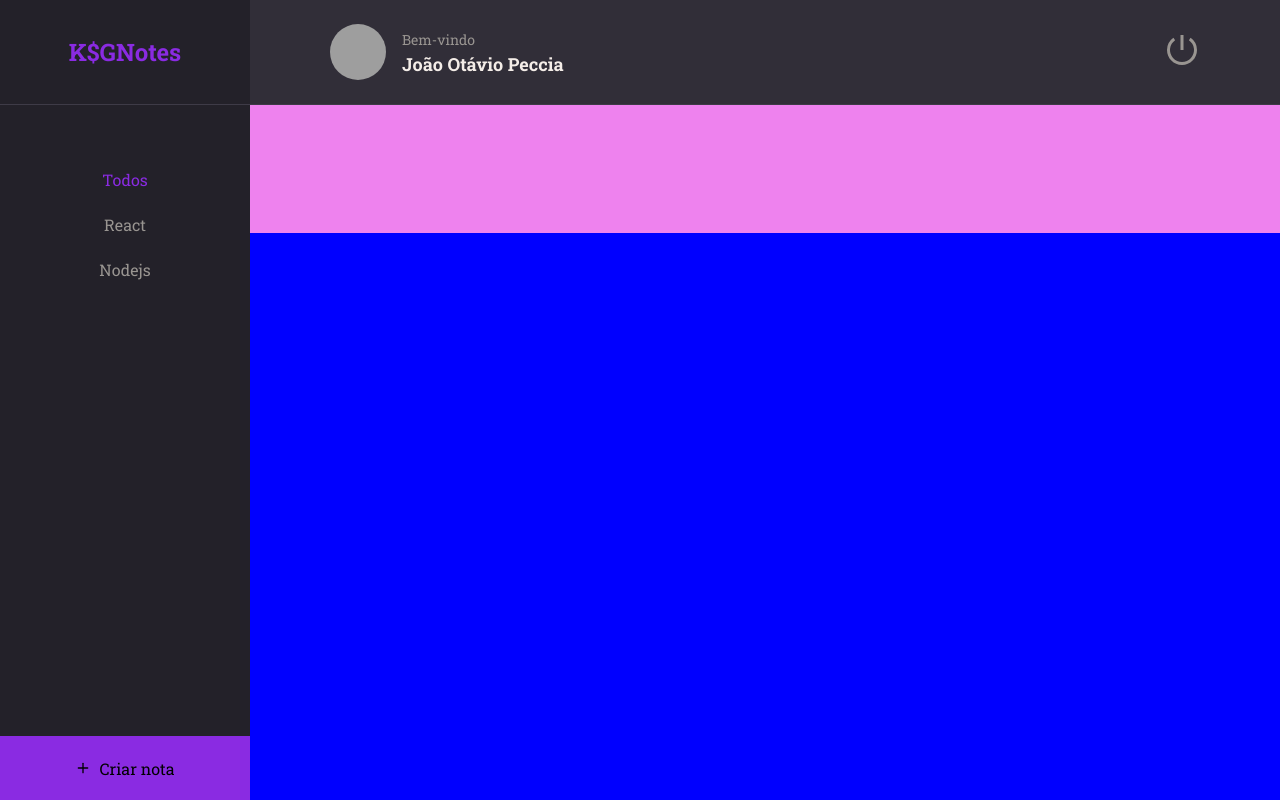
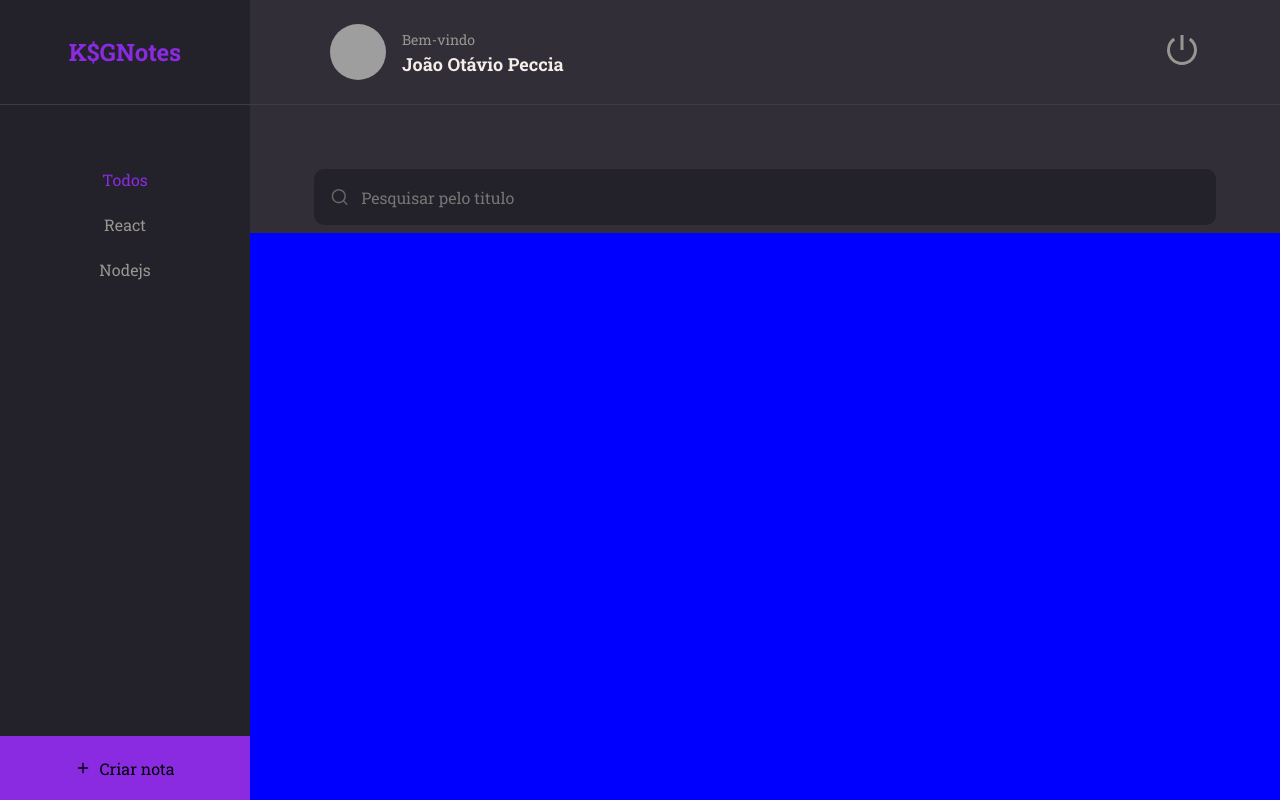
Before and after one commit to jpeccia/ksgnotes, a React (Vite) app: page / in a window 1280 px wide. Built offline with nearby package versions, Linux system fonts and the light colour scheme; grey boxes are pictures that could not be loaded.

Commit message:
feat: add input component

```diff
--- /dev/null
+++ b/src/components/Input/index.jsx
@@ -0,0 +1,12 @@
+import { Container } from './styles';
+
+export function Input({ icon: Icon, ...rest }){
+    return(
+        <Container>
+          {Icon &&  <Icon size={20} />}
+          <input {...rest} />
+        </Container>
+    )
+}
+
+Input.propTypes;
--- /dev/null
+++ b/src/components/Input/styles.js
@@ -0,0 +1,32 @@
+import styled from "styled-components";
+
+export const Container = styled.div`
+  width: 100%;
+  display: flex;
+  align-items: center;
+
+  background-color: ${({ theme }) => theme.COLORS.BACKGROUND_900};
+  color: ${({ theme }) => theme.COLORS.GRAY_300};
+
+  margin-bottom: 8px;
+  border-radius: 10px;
+
+  > input {
+    height: 56px;
+    width: 100%;
+
+    padding: 12px;
+
+    color: ${({ theme }) => theme.COLORS.WHITE};
+    background: transparent;
+    border: 0;
+
+    &:placeholder {
+      color: ${({ theme }) => theme.GRAY_300};
+    }
+  }
+
+  > svg {
+    margin-left: 16px;
+  }
+`;
--- a/src/pages/Home/index.jsx
+++ b/src/pages/Home/index.jsx
@@ -1,7 +1,10 @@
-import { FiPlus } from 'react-icons/fi'
+import { FiPlus, FiSearch } from 'react-icons/fi'
 import { Container, Brand, Menu, Search, Content, NewNote } from './styles'
 
 import { Header } from '../../components/Header'
+import { Input } from '../../components/Input'
+
+
 import { ButtonText } from '../../components/ButtonText'
 
 
@@ -21,7 +24,7 @@
             </Menu>
 
             <Search>
-
+                 <Input placeholder="Pesquisar pelo titulo" icon={FiSearch}/>
             </Search>
 
             <Content>
--- a/src/pages/Home/styles.js
+++ b/src/pages/Home/styles.js
@@ -47,7 +47,7 @@
 
 export const Search = styled.div`
   grid-area: search;
-  background: violet;
+  padding: 64px 64px 0;
 `;
 
 export const Content = styled.div`
```
